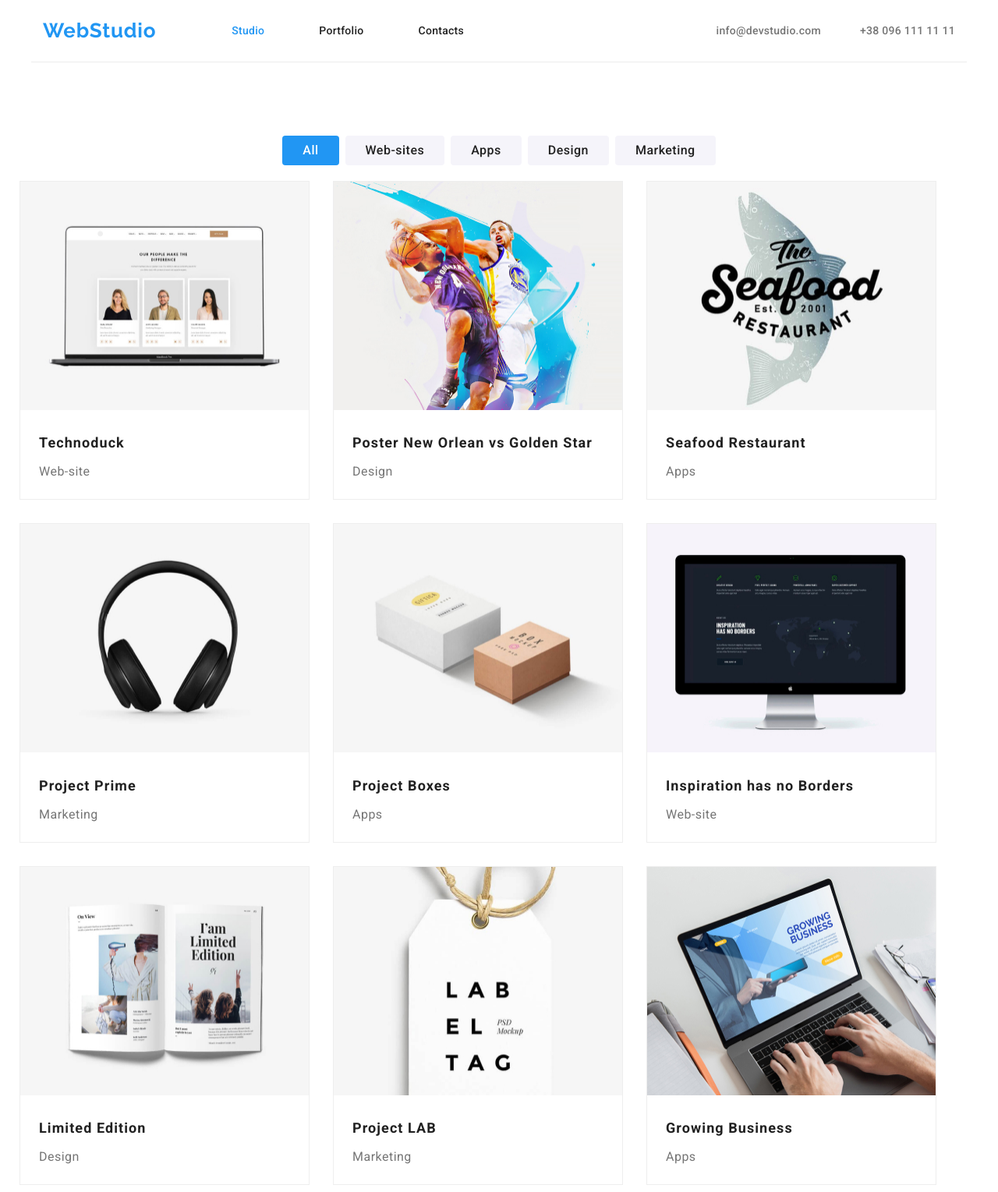
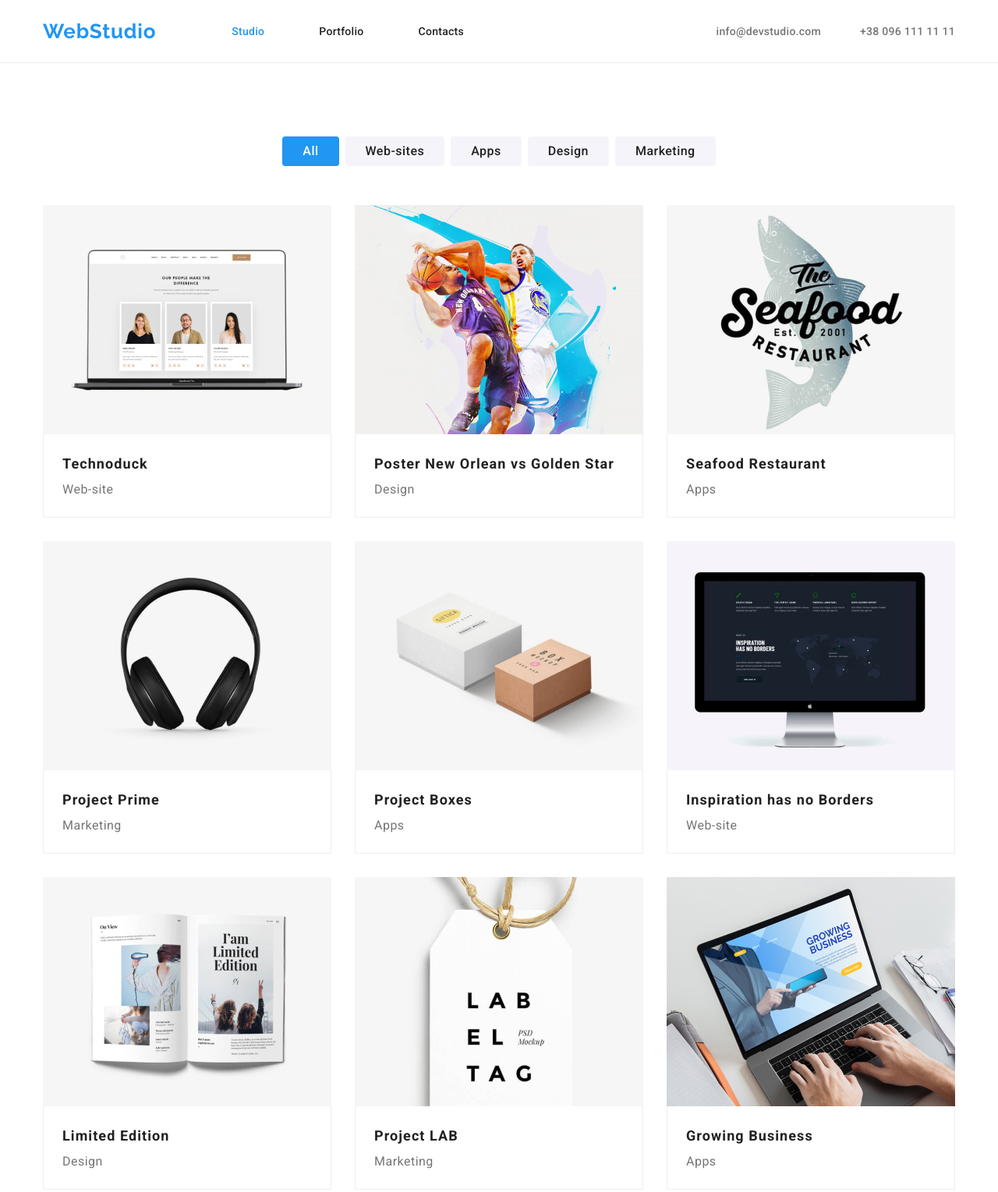
Before and after one commit to lhoydjuanillo/goit-markup-hw-03, a plain HTML site: page portfolio.html in a window 1280 px wide. Shown: the top 1529 px of the page at 78% size. Drawn offline with Linux system fonts and the light colour scheme.

Commit message:
Revision

```diff
--- a/css/styles.css
+++ b/css/styles.css
@@ -39,6 +39,12 @@ ul {
     list-style: none;
 }
 
+img {
+    display: block;
+    max-width: 100%;
+    height: auto;
+}
+
 .container {
     width: 1200px;
     padding-left: 15px;
@@ -53,7 +59,7 @@ section {
 
 /* HEADER */
 
-.container-header {
+header {
     border-bottom: 1px solid #ECECEC;
 }
 
@@ -61,7 +67,6 @@ section {
     display: flex;
     align-items: center;
     justify-content: space-between;
-    height: 80px;
 }
 
 .nav-list {
@@ -74,11 +79,11 @@ section {
 }
 
 .contact-item:not(:last-child) {
-    padding-right: 50px;
+    margin-right: 50px;
 }
 
-.nav-items {
-    padding-right: 70px;
+.nav-items:not(:last-child) {
+    margin-right: 70px;
 }
 
 .header-logo {
@@ -90,7 +95,7 @@ section {
     /* line-weight always in cal (line/fontsize) */
     letter-spacing: 0.03em;
     color:var(--logo-color);
-    padding-right: 97px;
+    margin-right: 97px;
 }
 
 .nav-links {
@@ -98,6 +103,9 @@ section {
     line-height: calc(16/14);
     letter-spacing: 0.02em;
     color: var(--black-font-color);
+    padding-top: 32px;
+    padding-bottom: 32px;
+    display: block;
 }
 
 .nav-links:hover,
@@ -114,6 +122,9 @@ section {
     line-height: calc(16/14);
     letter-spacing: 0.02em;
     color: var(--gray-font-color);
+    padding-top: 32px;
+    padding-bottom: 32px;
+    display: block;
 }
 
 .header-contacts:hover,
@@ -130,7 +141,7 @@ section {
 .hero-section {
     background-color: var(--dark-background-color);
     align-items: center;
-    height: 600px;
+    padding-bottom: 200px;
     padding-top: 200px;
 }
 
@@ -149,7 +160,7 @@ section {
     letter-spacing: 0.06em;
     text-transform: uppercase;
     color: var(--white-font-color);
-    padding-bottom: 30px;
+    margin-bottom: 30px;
 }
 
 .request-button {
@@ -175,8 +186,17 @@ section {
     background-color: var(--white-font-color);
 }
 
-.features-title {
-    opacity: 0;
+.visually-hidden {
+    position: absolute;
+    width: 1px;
+    height: 1px;
+    margin: -1px;
+    border: 0;
+    padding: 0;
+    white-space: nowrap;
+    clip-path: inset(100%);
+    clip: rect(0 0 0 0);
+    overflow: hidden;
 }
 
 .features-section {
@@ -196,7 +216,7 @@ section {
 }
 
 .features-section-descript {
-    padding-top: 9.41px;
+    margin-top: 9px;
 }
 
 .features-section-subtitles {
@@ -229,8 +249,7 @@ section {
     text-align: center;
     letter-spacing: 0.03em;
     color: var(--black-font-color);
-    padding-bottom: 50px;
-    padding-top: 6px;
+    margin-bottom: 50px;
 }
 
 .our-team-section {
@@ -254,19 +273,22 @@ section {
 }
 
 .our-team-section-title {
-    padding-bottom: 50px;
+    margin-bottom: 50px;
 }
 
 .our-team-list {
     display: flex;
-    justify-content: space-between;
 }
 
 .our-team-items {
-    height: 368px;
     background: var(--footer-font-color);
     box-shadow: 0px 1px 3px rgba(0, 0, 0, 0.12), 0px 1px 1px rgba(0, 0, 0, 0.14), 0px 2px 1px rgba(0, 0, 0, 0.2);
     border-radius: 0px 0px 4px 4px;
+    padding-bottom: 30px;
+}
+
+.our-team-items:not(:last-child) {
+    margin-right: 30px;
 }
 
 .team-names {
@@ -275,7 +297,7 @@ section {
     text-align: center;
     letter-spacing: 0.03em;
     color: var(--black-font-color);
-    padding-top: 30px;
+    margin-top: 30px;
 }
 
 .team-name-position {
@@ -287,18 +309,14 @@ section {
     text-align: center;
     letter-spacing: 0.03em;
     color: var(--gray-font-color);
-    padding-top: 10px;
+    margin-top: 10px;
 }
 
 /* FOOTER */
 
-.footer {
+footer {
     background-color: var(--dark-background-color);
-    height: 252px;
-}
-
-.container-footer {
-    padding-top: 60px;
+    padding: 60px 0;
 }
 
 .footer-logo {
@@ -309,7 +327,8 @@ section {
     line-height: calc(31/26);
     letter-spacing: 0.03em;
     color:var(--logo-color);
-    padding-bottom: 9px;
+    margin-bottom: 9px;
+    display: block;
 }
 
 .footer-address {
@@ -321,6 +340,9 @@ section {
     color: var(--footer-font-color);
 }
 
+.footer-items {
+    margin-bottom: 2px;
+}
 .address-links{
     font-style: normal;
 }
@@ -340,13 +362,10 @@ section {
 .portfolio-list {
     display: flex;
     justify-content: center;
-    align-items: center;
-    padding-bottom: 50px;
 }
 
 .portfolio-items:not(:last-child) {
-    padding-right: 8px;
-
+    margin-right: 8px;
 }
 
 .portfolio-buttons {
@@ -380,25 +399,18 @@ section {
     background-color: var(--logo-color);
 }
 
+/* PORTFOLIO IMAGES */
+
 .portfolio-image-list {
     display: flex;
     flex-wrap: wrap;
-    margin-top: -30px;
     margin-left: -30px;
+    margin-top: 20px;
 }
 
 .portfolio-image-item {
-    margin-right: 30px;
-    margin-bottom: 30px;
-    border: 1px solid #EEEEEE;
-}
-
-.portfolio-image-item:nth-child(3n) {
-    margin-right: 0;
-}
-
-.portfolio-image-item:nth-last-child(-n+3) {
-    margin-bottom: 0;
+    margin-left: 30px;
+    margin-top: 30px;
 }
 
 .portfolio-titles {
@@ -409,8 +421,13 @@ section {
     line-height: calc(36/18);
     letter-spacing: 0.06em;
     color: var(--black-font-color);
-    padding-top: 20px;
-    padding-left: 24px;
+}
+
+.portfolio-description-item {
+    border-left: 1px solid #EEEEEE;
+    border-right: 1px solid #EEEEEE;
+    border-bottom: 1px solid #EEEEEE;
+    padding: 20px 24px;
 }
 
 .portfolio-titles-about {
@@ -421,7 +438,4 @@ section {
     line-height: calc(30/16);
     letter-spacing: 0.03em;
     color: var(--gray-font-color);
-    padding-top: 4px;
-    padding-left: 24px;
-    padding-bottom: 20px;
 }
--- a/portfolio.html
+++ b/portfolio.html
@@ -32,7 +32,7 @@
 
     <main>
         <section>
-            <div class="container">
+        <div class="container">
         <ul class="portfolio-list">
             <li class="portfolio-items">
                 <button class="portfolio-buttons portfolio-buttons-current" type="button">All</button>
@@ -50,28 +50,35 @@
                 <button class="portfolio-buttons" type="button">Marketing</button>
             </li>
         </ul>
-        </div>
 
-        <div class="container">
         <ul class="portfolio-image-list">
-            <li class="portfolio-image-item"><img src="./images/portfolio-laptop-screen.jpg" alt="laptop with three people" width="370" height="293"><h3 class="portfolio-titles">Technoduck</h3>
-            <p class="portfolio-titles-about">Web-site</p></li>
-            <li class="portfolio-image-item"><img src="./images/portfolio-curry.jpg" alt="nba player blocked" width="370" height="293"><h3 class="portfolio-titles">Poster New Orlean vs Golden Star</h3>
-            <p class="portfolio-titles-about">Design</p></li>
-            <li class="portfolio-image-item"><img src="./images/portfolio-seafood.jpg" alt="the Seafood Restaurant Logo" width="370" height="293"><h3 class="portfolio-titles">Seafood Restaurant</h3>
-            <p class="portfolio-titles-about">Apps</p></li>
-            <li class="portfolio-image-item"><img src="./images/portfolio-headset.jpg" alt="headset" width="370" height="293"><h3 class="portfolio-titles">Project Prime</h3>
-            <p class="portfolio-titles-about">Marketing</p></li>
-            <li class="portfolio-image-item"><img src="./images/portfolio-boxes.jpg" alt="two boxes" width="370" height="293"><h3 class="portfolio-titles">Project Boxes</h3>
-            <p class="portfolio-titles-about">Apps</p></li>
-            <li class="portfolio-image-item"><img src="./images/portfolio-monitor.jpg" alt="laptop monitor" width="370" height="293"><h3 class="portfolio-titles">Inspiration has no Borders</h3>
-            <p class="portfolio-titles-about">Web-site</p></li>
-            <li class="portfolio-image-item"><img src="./images/portfolio-book.jpg" alt="limited edition book" width="370" height="293"><h3 class="portfolio-titles">Limited Edition</h3>
-            <p class="portfolio-titles-about">Design</p></li>
-            <li class="portfolio-image-item"><img src="./images/portfolio-tag.jpg" alt="label tag" width="370" height="293"><h3 class="portfolio-titles">Project LAB</h3>
-            <p class="portfolio-titles-about">Marketing</p></li>
-            <li class="portfolio-image-item"><img src="./images/portfolio-laptop.jpg" alt="typing at laptop" width="370" height="293"><h3 class="portfolio-titles">Growing Business</h3>
-            <p class="portfolio-titles-about">Apps</p></li>
+            <li class="portfolio-image-item"><img src="./images/portfolio-laptop-screen.jpg" alt="laptop with three people" width="370" height="294">
+                <div class="portfolio-description-item"><h3 class="portfolio-titles">Technoduck</h3>
+                <p class="portfolio-titles-about">Web-site</p></div></li>
+            <li class="portfolio-image-item"><img src="./images/portfolio-curry.jpg" alt="nba player blocked" width="370" height="294">
+                <div class="portfolio-description-item"><h3 class="portfolio-titles">Poster New Orlean vs Golden Star</h3>
+                <p class="portfolio-titles-about">Design</p></div></li>
+            <li class="portfolio-image-item"><img src="./images/portfolio-seafood.jpg" alt="the Seafood Restaurant Logo" width="370" height="294">
+                <div class="portfolio-description-item"><h3 class="portfolio-titles">Seafood Restaurant</h3>
+                <p class="portfolio-titles-about">Apps</p></div></li>
+            <li class="portfolio-image-item"><img src="./images/portfolio-headset.jpg" alt="headset" width="370" height="294">
+                <div class="portfolio-description-item"><h3 class="portfolio-titles">Project Prime</h3>
+                <p class="portfolio-titles-about">Marketing</p></div></li>
+            <li class="portfolio-image-item"><img src="./images/portfolio-boxes.jpg" alt="two boxes" width="370" height="294">
+                <div class="portfolio-description-item"><h3 class="portfolio-titles">Project Boxes</h3>
+                <p class="portfolio-titles-about">Apps</p></div></li>
+            <li class="portfolio-image-item"><img src="./images/portfolio-monitor.jpg" alt="laptop monitor" width="370" height="294">
+                <div class="portfolio-description-item"><h3 class="portfolio-titles">Inspiration has no Borders</h3>
+                <p class="portfolio-titles-about">Web-site</p></div></li>
+            <li class="portfolio-image-item"><img src="./images/portfolio-book.jpg" alt="limited edition book" width="370" height="294">
+                <div class="portfolio-description-item"><h3 class="portfolio-titles">Limited Edition</h3>
+                <p class="portfolio-titles-about">Design</p></div></li>
+            <li class="portfolio-image-item"><img src="./images/portfolio-tag.jpg" alt="label tag" width="370" height="294">
+                <div class="portfolio-description-item"><h3 class="portfolio-titles">Project LAB</h3>
+                <p class="portfolio-titles-about">Marketing</p></div></li>
+            <li class="portfolio-image-item"><img src="./images/portfolio-laptop.jpg" alt="typing at laptop" width="370" height="294">
+                <div class="portfolio-description-item"><h3 class="portfolio-titles">Growing Business</h3>
+                <p class="portfolio-titles-about">Apps</p></div></li>
         </ul>
         </div>
         </section>
```
Also changed, not shown: index.html (+4 -4 lines).
